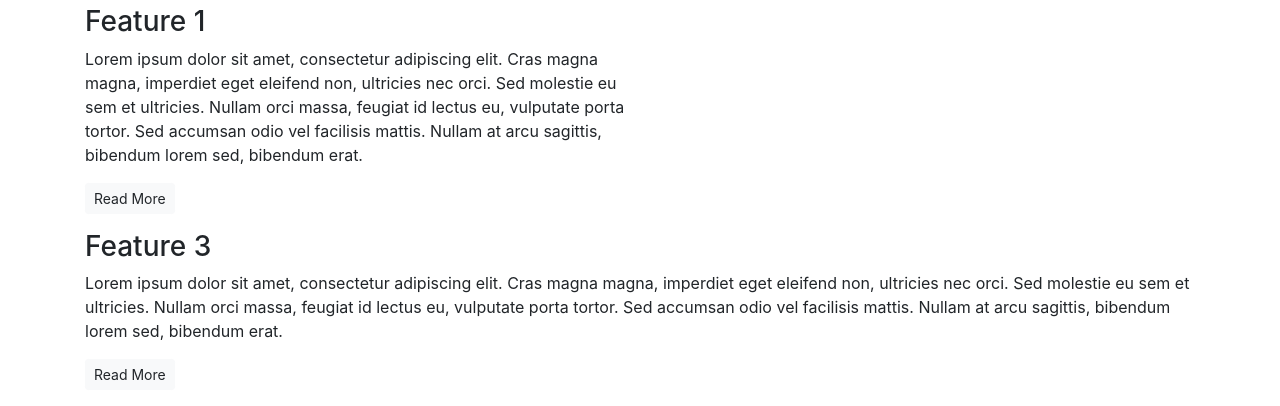
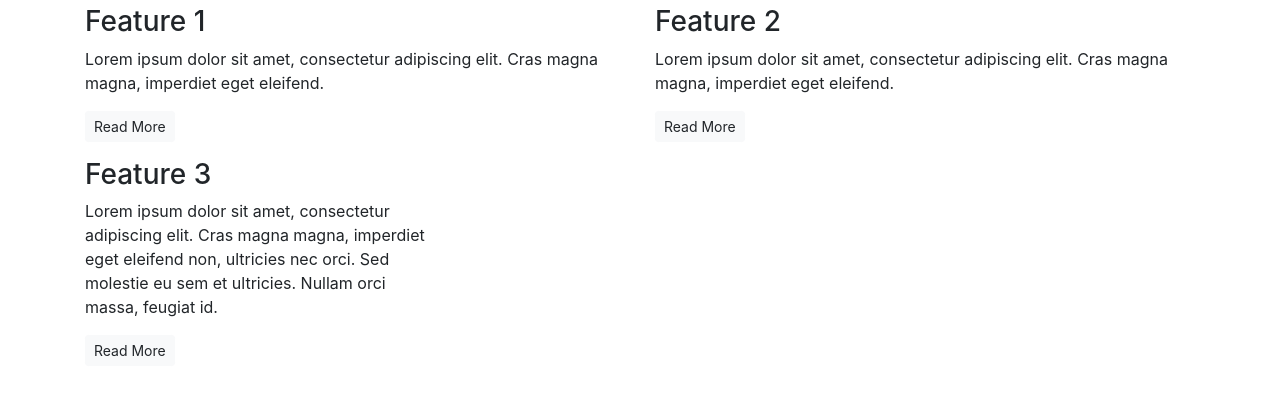
Before and after one commit to Mx-CrystalJ/Bootstrap, a plain HTML site: page index.html in a window 1280 px wide. Shown: the part 731-1137 px from the top of the page. After the commit the page ends 1113 px from the top, so only its background shows below. Drawn offline with nearby package versions, Linux system fonts and the light colour scheme.

Commit message:
Add fully fuctioning grid column layout.

```diff
--- a/index.html
+++ b/index.html
@@ -97,44 +97,27 @@
             </div>
             <div class="row">
                 <div class="col-12 col-md-6">
-                    <div class="feature">
+                    <div class="features">
                         <h3>Feature 1</h3>
                         <p>Lorem ipsum dolor sit amet, consectetur adipiscing elit. Cras magna magna, imperdiet eget
-                            eleifend
-                            non, ultricies nec orci. Sed molestie eu sem et ultricies. Nullam orci massa, feugiat id
-                            lectus
-                            eu,
-                            vulputate porta tortor. Sed accumsan odio vel facilisis mattis. Nullam at arcu sagittis,
-                            bibendum
-                            lorem sed, bibendum erat. </p>
+                            eleifend.</p>
                         <p><a class="btn btn-sm btn-light" href="">Read More</a></p>
                     </div>
                 </div>
-                <div class="col-12 d-md-none">
-                    <div class="feature">
+                <div class="col-12 col-md-6">
+                    <div class="features">
                         <h3>Feature 2</h3>
                         <p>Lorem ipsum dolor sit amet, consectetur adipiscing elit. Cras magna magna, imperdiet eget
-                            eleifend
-                            non, ultricies nec orci. Sed molestie eu sem et ultricies. Nullam orci massa, feugiat id
-                            lectus
-                            eu,
-                            vulputate porta tortor. Sed accumsan odio vel facilisis mattis. Nullam at arcu sagittis,
-                            bibendum
-                            lorem sed, bibendum erat. </p>
+                            eleifend.</p>
                         <p><a class="btn btn-sm btn-light" href="">Read More</a></p>
                     </div>
                 </div>
-                <div class="col-12">
+                <div class="col-12 d-md-none d-lg-block col-lg-4">
                     <div class="features">
                         <h3>Feature 3</h3>
                         <p>Lorem ipsum dolor sit amet, consectetur adipiscing elit. Cras magna magna, imperdiet eget
-                            eleifend
-                            non, ultricies nec orci. Sed molestie eu sem et ultricies. Nullam orci massa, feugiat id
-                            lectus
-                            eu,
-                            vulputate porta tortor. Sed accumsan odio vel facilisis mattis. Nullam at arcu sagittis,
-                            bibendum
-                            lorem sed, bibendum erat. </p>
+                            eleifend non, ultricies nec orci. Sed molestie eu sem et ultricies. Nullam orci massa,
+                            feugiat id. </p>
                         <p><a class="btn btn-sm btn-light" href="">Read More</a></p>
                     </div>
                 </div>
```
